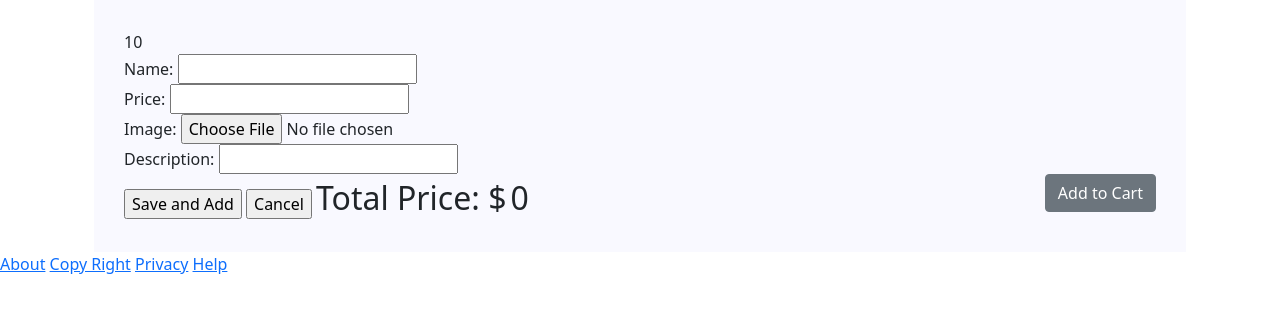
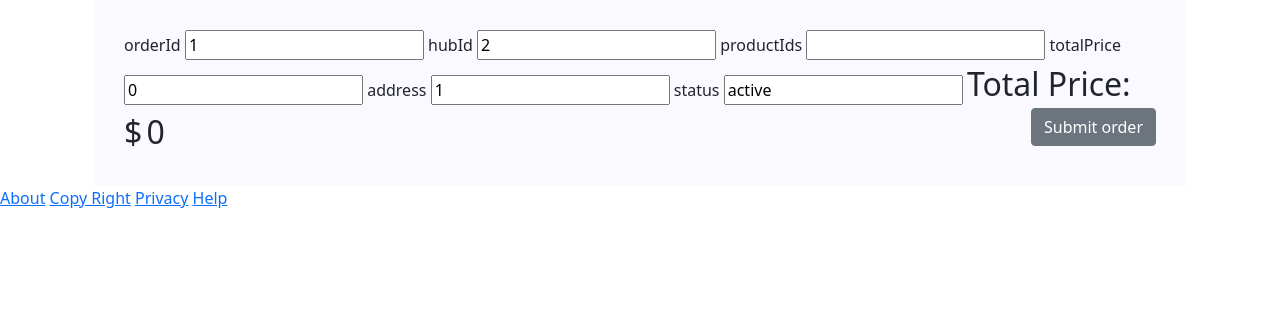
Before and after one commit to an6122003/COSC2430---FullStackWebApp, a PHP site: page /cart.php in a window 1280 px wide. Shown: the part 58-371 px from the top of the page. Run offline with PHP 8.4, Linux system fonts and the light colour scheme; the visitor is signed in with stand-in values (Sample User, id 1).

Commit message:
fixed cart counter, finished order submit

```diff
--- a/cart.php
+++ b/cart.php
@@ -53,22 +53,36 @@
                         $products[] = $product;
                     }
                     $_SESSION['products'] = $products;
+
+                    function getCusAddress(){
+                        $address = '';
+                        if (isset($_SESSION['username'])){
+                            $lines = file('accounts.db');
+                            foreach($lines as $line){
+                                $lineArray = explode('@@@', $line);
+                                if($lineArray[1] == $_SESSION['username']){
+                                    $address = $lineArray[5];
+                                }
+                            }
+                        }
+                        $_SESSION['cusAddress'] = $address;
+                    }
+
+
                 ?>
                 <div class="background">
-                    <form>
-                        <?php
-                        echo count(file('products.csv'));
-                        ?>
-                        <br>
-                        Name: <input type='text' name='name'> <br>
-                        Price: <input type='text' id='price' name='price'> <br>
-                        Image: <input type='file' name='image'> <br>
-                        Description: <input type='text' name='description' id='description'> <br>
-                        <input type='submit' name='addP' value='Save and Add'>
-                        <input type="button" value="Cancel" onclick="history.back()">
+                    <form enctype='multipart/form-data' method='post' action='cart_add_order.php'>
+
+                        orderId <input type='number' id='orderId' name='orderId' value='<?php echo count(file("order.csv"))?>'>
+                        hubId <input type='number' id='hubId' name='hubId'>
+                        productIds <input type='text' id='productIds' name='productIds'>
+                        totalPrice <input type='text' id='totalPrice' name='totalPrice'>
+                        address <input type='text' id='address' name='address' value='<?php echo $_SESSION["cusAddress"]?>'>
+                        status <input type='text' id='status' name='status'>
+
                         <span class="fs-2">Total Price: $</span>
                         <span class="fs-2" id="priceField">0</span>
-                        <button class='btn btn-secondary float-end' type='button'>Add to Cart</button>
+                        <button class='btn btn-secondary float-end' type='submit'>Submit order</button>
                     </form>
 
                 </div>
@@ -80,6 +94,7 @@
         </script>
         <script src="js/customer_cart.js"></script>
         <script src="js/customer_cart_icon.js"></script>
+        <script src="js/customer_order_submit.js"></script>
     </main>
 
     <footer>
--- a/js/customer_cart.js
+++ b/js/customer_cart.js
@@ -3,11 +3,10 @@ var box = [];
 var del = [];
 var price = [];
 var priceField = document.getElementById("priceField");
-var cartNumberItems = Number(localStorage.getItem("cartNumberItems")) || 0;
-
+var randomHubId = Math.floor(Math.random() * 3) + 1;
 var totalPrice = 0;
 
-for (let i = 1; i < prodCount + 1; i++) {
+for (let i = 1; i < prodCount + 1; i++){
     // get modal div and product div of all the products
     box[i] = document.getElementById("box" + i);
     del[i] = document.getElementById("del" + i);
@@ -28,16 +27,16 @@ for (let i = 1; i < prodCount + 1; i++) {
 
                 // update total price
                 totalPrice -= price[cartProductsID[j]];
-                updatePriceField()
+                updatePriceField();
 
-                // update cart number
-                cartNumberItems -= 1;
-                localStorage.setItem("cartNumberItems", cartNumberItems);
-                update();
 
                 // remove item from cart in local storage
                 cartProductsID.splice(j, 1);
                 localStorage.setItem("data", JSON.stringify(cartProductsID));
+
+                // update cart number
+                update();
+                fillForm();
             }
         }
     }
@@ -45,9 +44,15 @@ for (let i = 1; i < prodCount + 1; i++) {
 }
 
 function updatePriceField(){
-    priceField.innerHTML = totalPrice;
+    if (totalPrice == 0){
+        priceField.innerHTML = 0;
+    }
+    else{
+        priceField.innerHTML = totalPrice;
+    }
+
 }
 
 
-updatePriceField()
+updatePriceField();
 update();
--- a/js/customer_cart_icon.js
+++ b/js/customer_cart_icon.js
@@ -1,18 +1,16 @@
 var cartNum = [];
 var cartClickedBool = new Array(prodCount);
 var cartItems = [];
-var cartNumberItems = localStorage.getItem("cartNumberItems") || 0;
 
 for (let i = 1; i < prodCount + 1; i++) {
     cartNum[i] = document.getElementById("cart" + i);
     cartNum[i].addEventListener('click', addToCounter);
     function addToCounter(){
         cartItems.push(i);
-        cartNumberItems++;
         cartNum[i].removeEventListener('click', addToCounter);
         localStorage.setItem("data", JSON.stringify(cartItems));
-        localStorage.setItem("cartNumberItems", cartNumberItems);
         update();
+
     }
 }
 
@@ -22,7 +20,7 @@ function update(){
         cartBox.innerHTML = 0;
     }
     else{
-        cartBox.innerHTML = localStorage.getItem("cartNumberItems");
+        cartBox.innerHTML = (JSON.parse(localStorage.getItem("data"))).length;
     }
 
 }
--- /dev/null
+++ b/js/customer_order_submit.js
@@ -0,0 +1,15 @@
+var randomHubId = Math.floor(Math.random() * 3) + 1;
+
+
+
+// console.log(cartItems);
+
+function fillForm(){
+    var cartItems = JSON.parse(localStorage.getItem("data"));
+    document.getElementById('hubId').value = randomHubId;
+    document.getElementById('productIds').value = cartItems;
+    document.getElementById('totalPrice').value = totalPrice;
+    document.getElementById('status').value = "active";
+}
+
+fillForm();
--- /dev/null
+++ b/order.csv
@@ -0,0 +1 @@
+orderID,hubID,productIds,totalPrice,address,status
```
Also changed, not shown: cart_add_order.php (added, +12 -0 lines).
